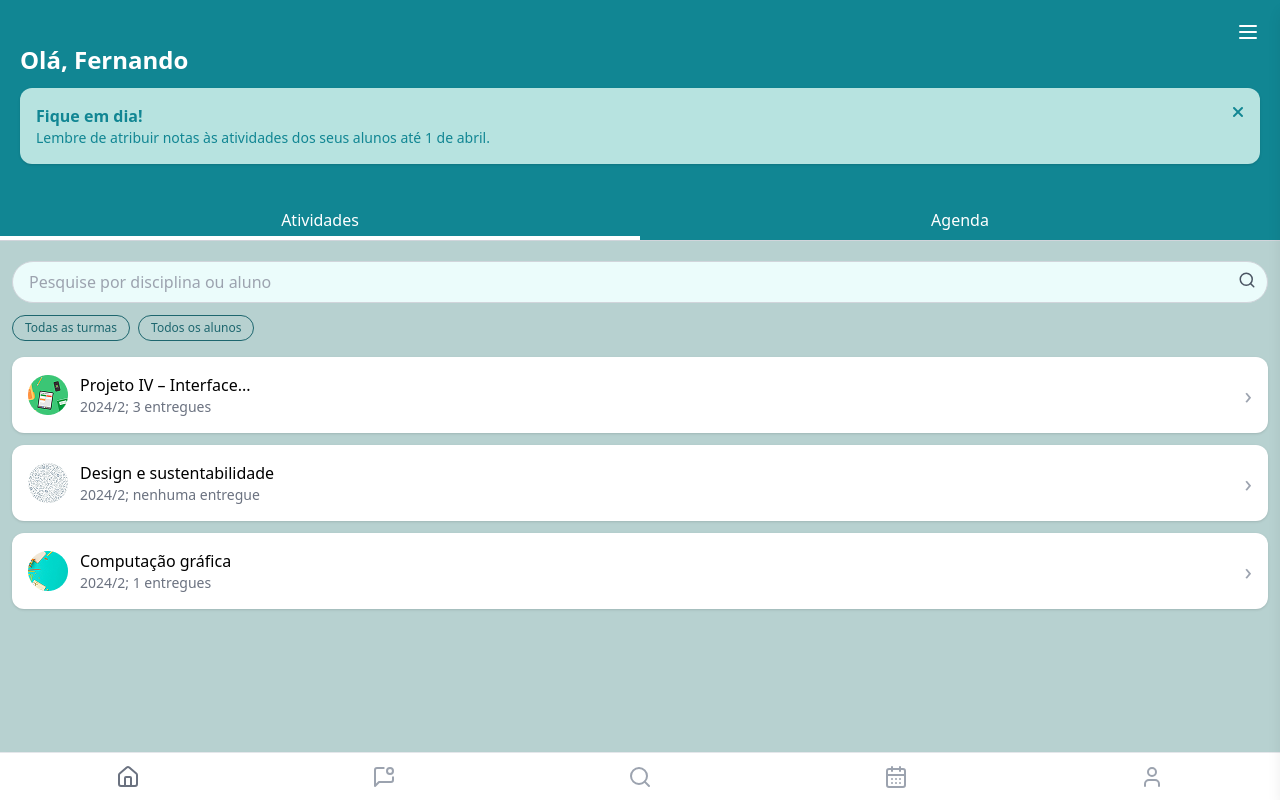
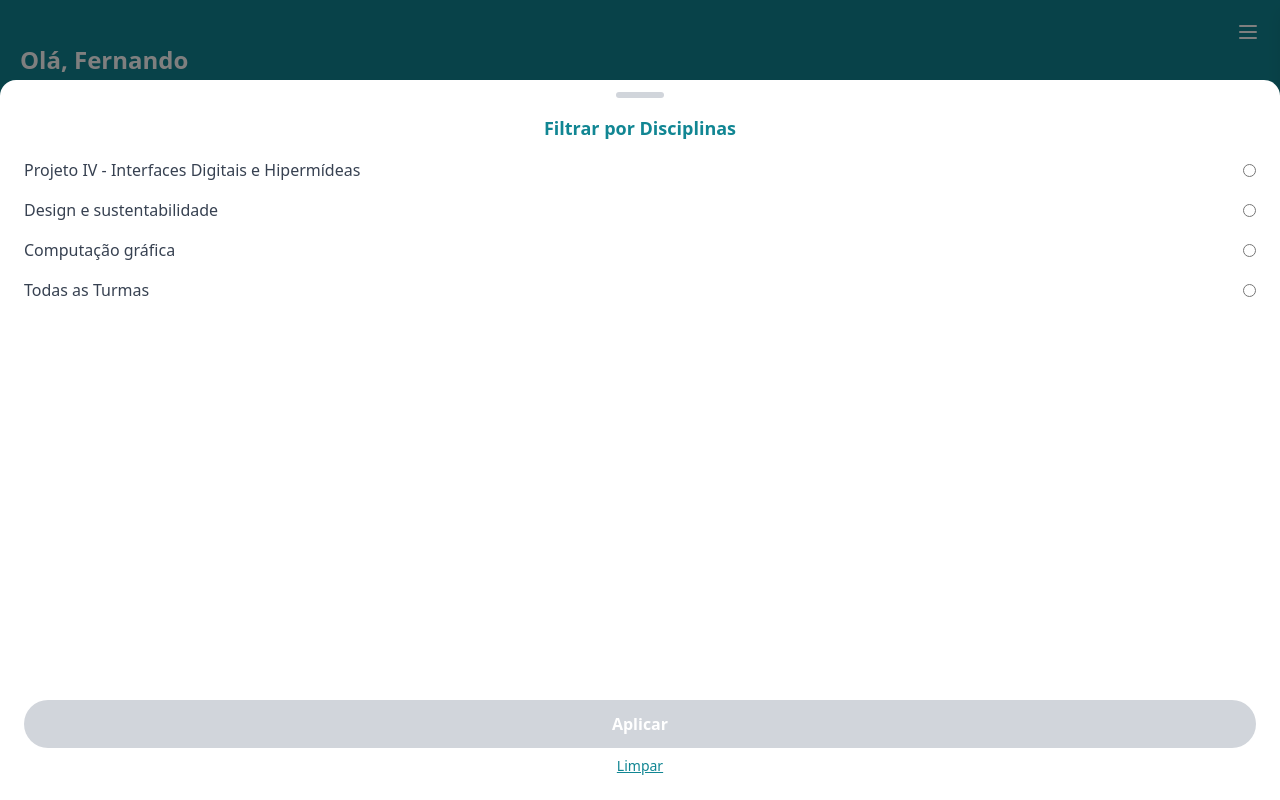
Before and after one commit to MateusRamos/App_Professores, a React (Create React App) app: page / in a window 1280 px wide. Both pictures are taken after a click on the button "Todas as turmas". Built offline with nearby package versions, Linux system fonts and the light colour scheme.

Commit message:
Finalizado Modais de Filtro da Tela Home

```diff
--- /dev/null
+++ b/src/components/ModalFiltroHome.jsx
@@ -0,0 +1,94 @@
+import React, { useState } from "react";
+
+const ModalFiltro = ({ isOpen, onClose, categoriaSelecionada }) => {
+  const [selected, setSelected] = useState("");
+
+  const filtros = {
+    disciplinas: [
+      "Projeto IV - Interfaces Digitais e Hipermídeas",
+      "Design e sustentabilidade",
+      "Computação gráfica",
+      "Todas as Turmas"
+    ],
+    alunos: [
+      "Ana Clara",
+      "Carlos Eduardo",
+      "Fernanda Souza",
+      "Todos os Alunos"
+    ]
+  };
+
+  if (!isOpen || !categoriaSelecionada) return null;
+
+  const opcoes = filtros[categoriaSelecionada.toLowerCase()] || [];
+
+  return (
+    <div
+      onClick={onClose}
+      className="fixed top-0 left-0 w-full h-full bg-black bg-opacity-50 z-40"
+    >
+      <div
+        onClick={(e) => e.stopPropagation()}
+        className="fixed bottom-0 left-0 w-full h-[90%] bg-white rounded-t-2xl z-50 transition-transform animate-slide-up"
+      >
+        {/* Barra de arrasto */}
+        <div className="w-full flex justify-center mt-3 mb-4">
+          <div className="w-12 h-1.5 bg-gray-300 rounded-full" />
+        </div>
+
+        {/* Título */}
+        <h2 className="text-center text-lg font-semibold text-[#118693] mb-4">
+          Filtrar por {categoriaSelecionada.charAt(0).toUpperCase() + categoriaSelecionada.slice(1)}
+        </h2>
+
+        {/* Lista de filtros */}
+        <div className="flex flex-col gap-4 px-6 overflow-y-auto max-h-[65%]">
+          {opcoes.map((item) => (
+            <label
+              key={item}
+              className="flex justify-between items-center text-gray-700 text-base"
+            >
+              {item}
+              <input
+                type="radio"
+                name="filtro"
+                value={item}
+                checked={selected === item}
+                onChange={(e) => setSelected(e.target.value)}
+                className="accent-[#118693]"
+              />
+            </label>
+          ))}
+        </div>
+
+        {/* Botão e link */}
+        <div className="mt-auto w-full px-6 pb-6 absolute bottom-0 left-0">
+          <button disabled={!selected} className={`w-full py-3 text-white text-base rounded-full font-semibold mb-2 ${ selected ? "bg-[#118693]" : "bg-gray-300 cursor-not-allowed" }`} onClick={() => { onClose(); }}>
+            Aplicar
+          </button>
+          <p onClick={() => setSelected("")} className="text-center text-sm text-[#118693] underline cursor-pointer">
+            Limpar
+          </p>
+        </div>
+      </div>
+
+      {/* Animação */}
+      <style jsx>{`
+        .animate-slide-up {
+          animation: slideUp 0.3s ease-out;
+        }
+
+        @keyframes slideUp {
+          from {
+            transform: translateY(100%);
+          }
+          to {
+            transform: translateY(0%);
+          }
+        }
+      `}</style>
+    </div>
+  );
+};
+
+export default ModalFiltro;
--- a/src/pages/Home.jsx
+++ b/src/pages/Home.jsx
@@ -1,11 +1,23 @@
 import { useState } from "react";
 import { Search, ChevronRight, CalendarPlus, Menu } from "lucide-react"; // Importando o ícone de menu
+import ModalFiltroHome from "../components/ModalFiltroHome";
+
+
+
 
 export default function Home() {
   const [tab, setTab] = useState("atividades");
   const [focused, setFocused] = useState(false);
   const [showReminder, setShowReminder] = useState(true); // Estado para controlar a visibilidade do aviso
   const [menuVisible, setMenuVisible] = useState(false); // Estado para controlar a visibilidade do menu lateral
+  const [showModalFiltro, setShowModalFiltro] = useState(false);
+  const [categoriaFiltro, setCategoriaFiltro] = useState(""); // nova state
+
+  const abrirFiltro = (categoria) => {
+    setCategoriaFiltro(categoria);
+    setShowModalFiltro(true);
+  };
+
 
   const atividades = [
     {
@@ -119,7 +131,7 @@ export default function Home() {
 
       {/* Só exibe Search, Turmas e Alunos quando a aba for "Atividades" */}
       {tab === "atividades" && (
-        <>
+        <div>
           <div className="mb-3 mt-5 mx-3 relative">
             <input
               type="text"
@@ -135,10 +147,15 @@ export default function Home() {
           </div>
 
           <div className="flex gap-2 mb-4 mx-3">
-            <button className="text-[#1d666e] text-xs px-3 py-1 rounded-full border border-[#1d666e]">Todas as turmas</button>
-            <button className="text-[#1d666e] text-xs px-3 py-1 rounded-full border border-[#1d666e]">Todos os alunos</button>
+            <button className="text-[#1d666e] text-xs px-3 py-1 rounded-full border border-[#1d666e]" onClick={() => abrirFiltro("disciplinas")}>
+              Todas as turmas
+            </button>
+            <button className="text-[#1d666e] text-xs px-3 py-1 rounded-full border border-[#1d666e]" onClick={() => abrirFiltro("alunos")}>
+              Todos os alunos
+            </button>
           </div>
-        </>
+          <ModalFiltroHome isOpen={showModalFiltro} onClose={() => setShowModalFiltro(false)} categoriaSelecionada={categoriaFiltro}/>
+        </div>
       )}
 
       {/* Conteúdo das Abas */}
```
